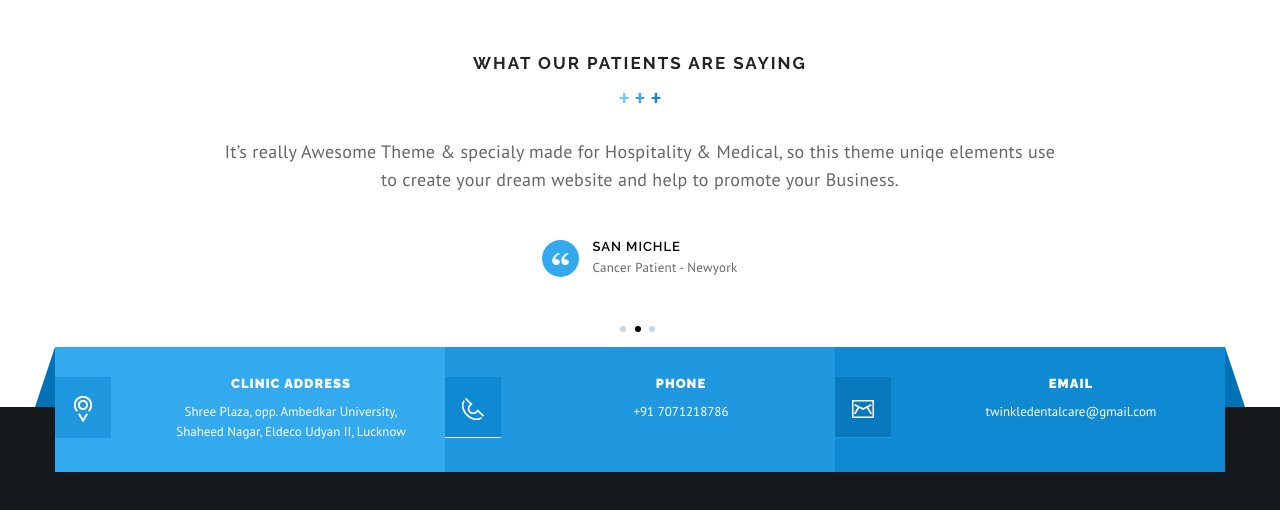
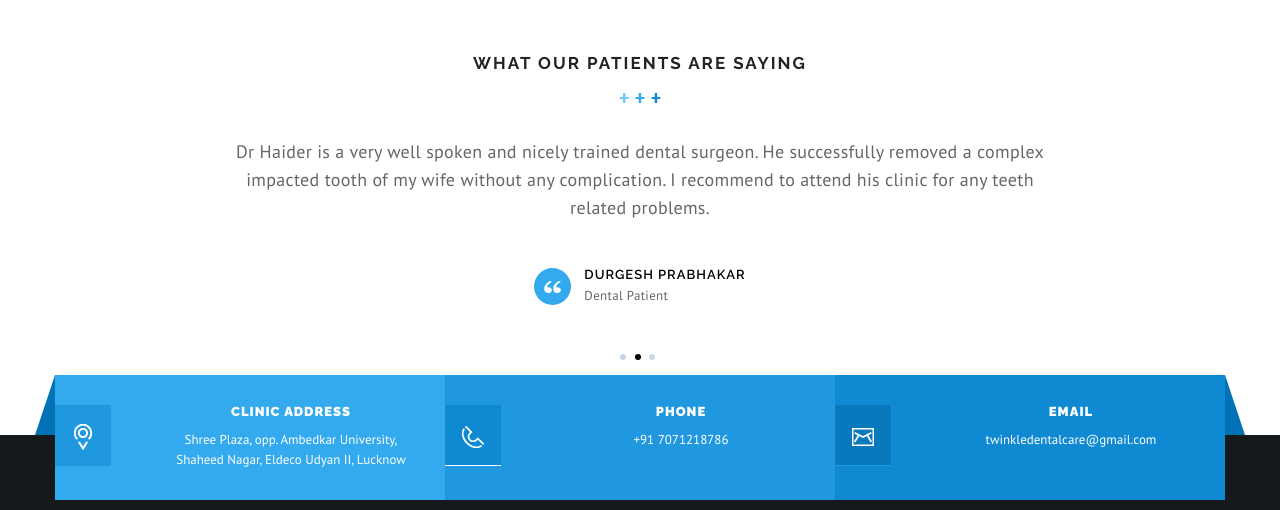
Before and after one commit to iamrishabh7/twinkledentalcare.github.io, a plain HTML site: page index.html in a window 1280 px wide. Shown: the part 4640-5150 px from the top of the page. Drawn offline with Linux system fonts and the light colour scheme; some packages are replaced by stand-ins of ours.

Commit message:
Update index.html

```diff
--- a/index.html
+++ b/index.html
@@ -713,27 +713,27 @@ He is passionate about educating patient of all ages on the importance of proper
 				<div id="testimonial-carousel" class="carousel slide" data-ride="carousel">
 					<div class="carousel-inner" role="listbox">
 						<div class="item active">
-							<p>It’s really Awesome Theme & specialy made for Hospitality &amp; Medical, so this theme uniqe elements use to create your dream website and help to promote your Business.</p>
+							<p>Dr. Haider is absolutely the best dentist in town that I can vouch for, his professionalism is at the apex. If you have any oral issues this is one place that I would highly recommend you to visit as I’m sure this is the one stop solution of all your oral problem.</p>
 							<div class="testimonial-quote">
 								<i><img src="images/quote.png" alt="quote"></i>
-								<h4>San michle</h4>
-								<p>Cancer Patient - Newyork</p>
+								<h4>Megha Singh</h4>
+								<p>Dental Patient</p>
 							</div>
 						</div>
 						<div class="item">
-							<p>It’s really Awesome Theme & specialy made for Hospitality &amp; Medical, so this theme uniqe elements use to create your dream website and help to promote your Business.</p>
+							<p>Dr Haider is a very well spoken and nicely trained dental surgeon. He successfully removed a complex impacted tooth of my wife without any complication. I recommend to attend his clinic for any teeth related problems.</p>
 							<div class="testimonial-quote">
 								<i><img src="images/quote.png" alt="quote"></i>
-								<h4>San michle</h4>
-								<p>Cancer Patient - Newyork</p>
+								<h4>Durgesh Prabhakar</h4>
+								<p>Dental Patient</p>
 							</div>
 						</div>
 						<div class="item">
-							<p>It’s really Awesome Theme & specialy made for Hospitality &amp; Medical, so this theme uniqe elements use to create your dream website and help to promote your Business.</p>
+							<p>Wonderful experience with Twinkle Dental Care. Dr. Haider was a wonderful surgeon, and the staff was always helpful and kind. They ensured I had a smooth prep, surgery, and follow-up. I am so glad I chose Twinkle Dental care  and would highly recommend to anyone.</p>
 							<div class="testimonial-quote">
 								<i><img src="images/quote.png" alt="quote"></i>
-								<h4>San michle</h4>
-								<p>Cancer Patient - Newyork</p>
+								<h4>Prabhat Kumar</h4>
+								<p>Dental Patient</p>
 							</div>
 						</div>
 					</div>
```
